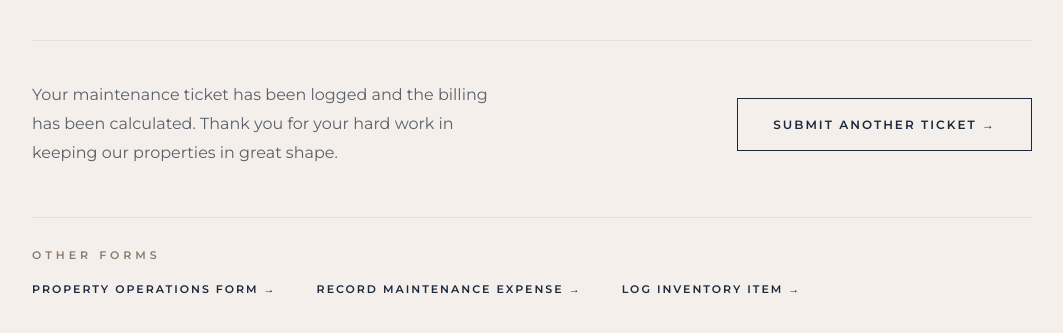
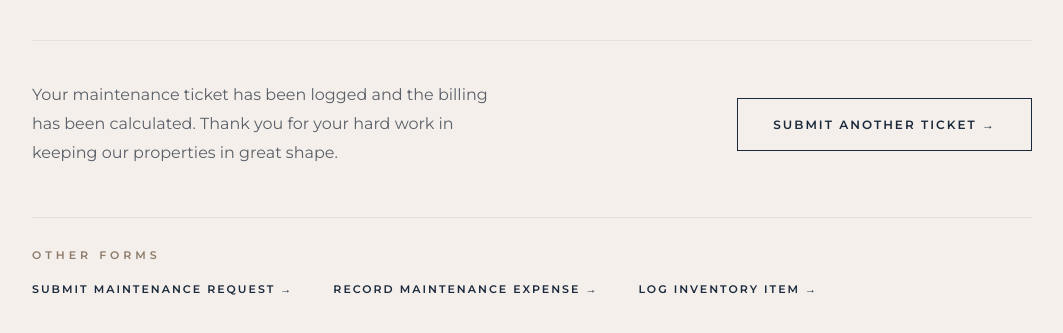
Before and after one commit to Kliff1820/BNB-Maintenance-expense-ticket, a plain HTML site: page index.html in a window 1280 px wide. Shown: the part 451-784 px from the top of the page, without its empty margins (108-1171 px from the left). Drawn offline with nearby package versions, Linux system fonts and the light colour scheme; a web font is replaced by a local one.

Commit message:
Update index.html

```diff
--- a/index.html
+++ b/index.html
@@ -173,7 +173,7 @@
     <div class="otherforms">
       <div class="otherforms-label">Other Forms</div>
       <div class="otherforms-links">
-        <a href="https://tally.so/r/aQYBYZ" class="otherforms-link">Property Operations Form &rarr;</a>
+        <a href="https://tally.so/r/aQYBYZ" class="otherforms-link">Submit Maintenance Request &rarr;</a>
         <a href="https://tally.so/r/Xx0DEP" class="otherforms-link">Record Maintenance Expense &rarr;</a>
         <a href="https://tally.so/r/9qd6XE" class="otherforms-link">Log Inventory Item &rarr;</a>
       </div>
```
